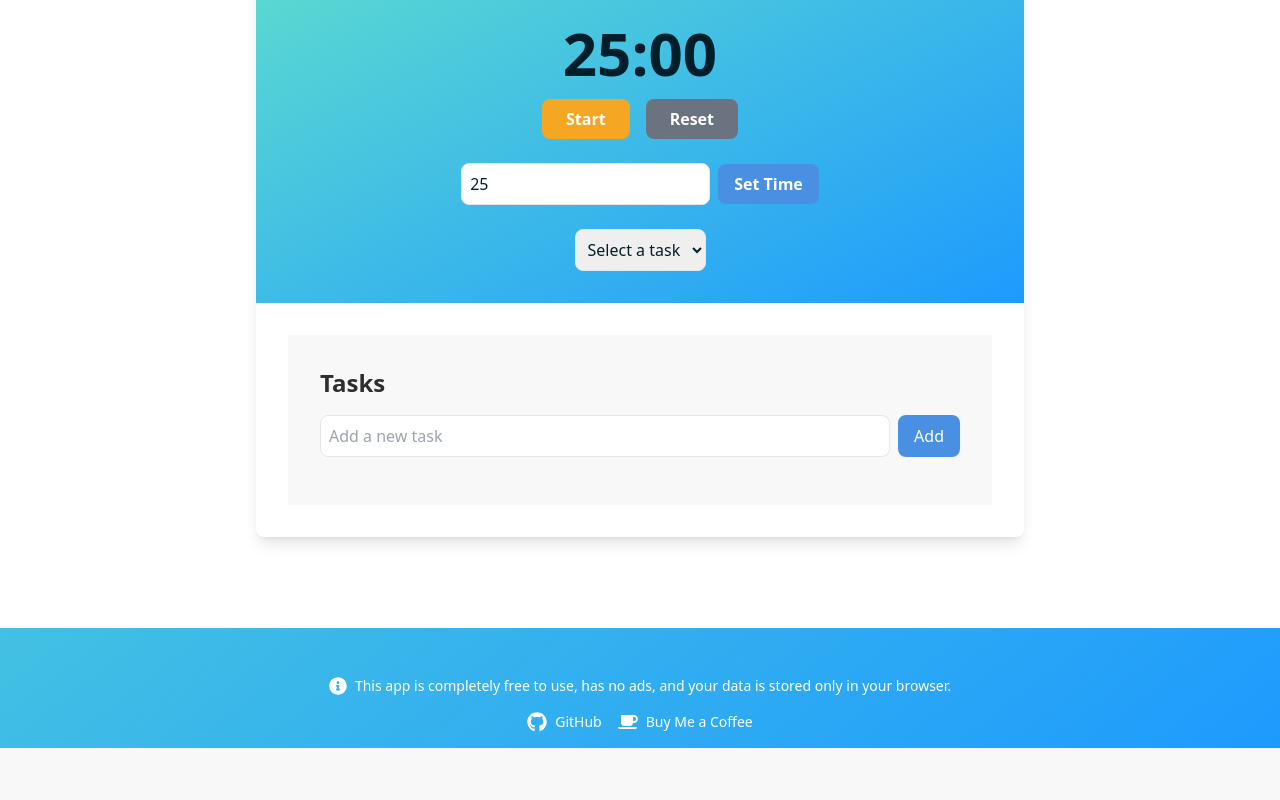
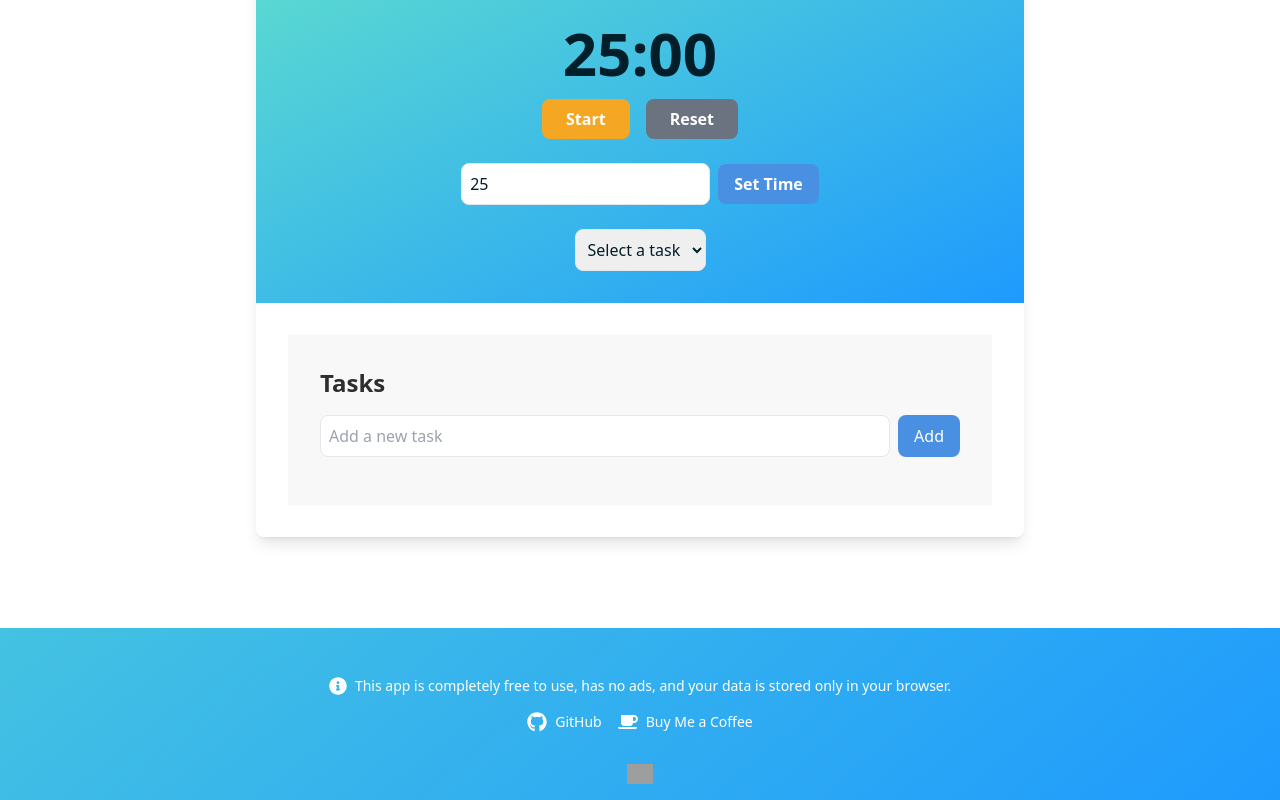
Before and after one commit to codeslord/pomodoro-app, a Next.js app: page / in a window 1280 px wide. Shown: the part 236-1036 px from the top of the page. Before the commit the page ends 984 px from the top, so only its background shows below. Built offline with nearby package versions, Linux system fonts and the light colour scheme; grey boxes are pictures that could not be loaded.

Commit message:
added hit counter

```diff
--- a/app/layout.tsx
+++ b/app/layout.tsx
@@ -17,7 +17,7 @@
           <nav className="bg-gradient-to-br from-[#1e9afe] to-[#60dfcd] text-white p-4 shadow-lg">
             <div className="container mx-auto flex justify-between items-center">
               <Link href="/">
-              <div className="flex items-center cursor-pointer">
+                <div className="flex items-center cursor-pointer">
                   {/* Favicon (PNG image) */}
                   <img
                     src="/logo.png" // Path to your PNG file in the public directory
@@ -30,14 +30,6 @@
                   </h1>
                 </div>
               </Link>
-              {/* <ul className="flex space-x-4">
-                <li>
-                  <Link href="/" className="hover:underline">Timer</Link>
-                </li>
-                <li>
-                  <Link href="/tasks" className="hover:underline">Tasks</Link>
-                </li>
-              </ul> */}
             </div>
           </nav>
 
@@ -79,6 +71,17 @@
                   <span>Buy Me a Coffee</span>
                 </a>
               </div>
+
+              {/* Hit Counter */}
+              <div className="mt-4">
+                <a href="https://hits.seeyoufarm.com" target="_blank" rel="noopener noreferrer">
+                  <img
+                    src="https://hits.seeyoufarm.com/api/count/incr/badge.svg?url=https%3A%2F%2Fneuralnomads.tech&count_bg=%231E9AFE&title_bg=%2360DFCD&icon=&icon_color=%23E7E7E7&title=views&edge_flat=false"
+                    alt="Hit Counter"
+                    className="h-5" // Adjust the height as needed
+                  />
+                </a>
+              </div>
             </div>
           </footer>
         </TasksProvider>
```
